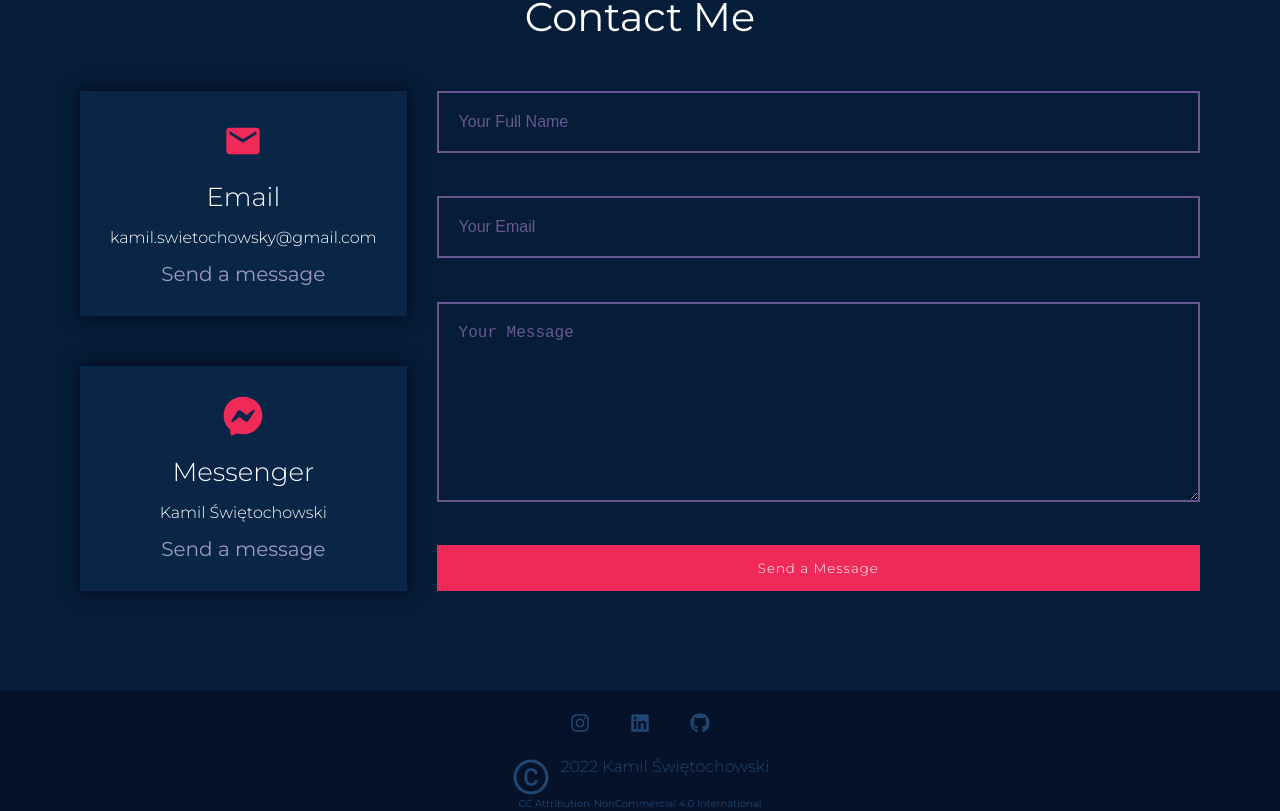
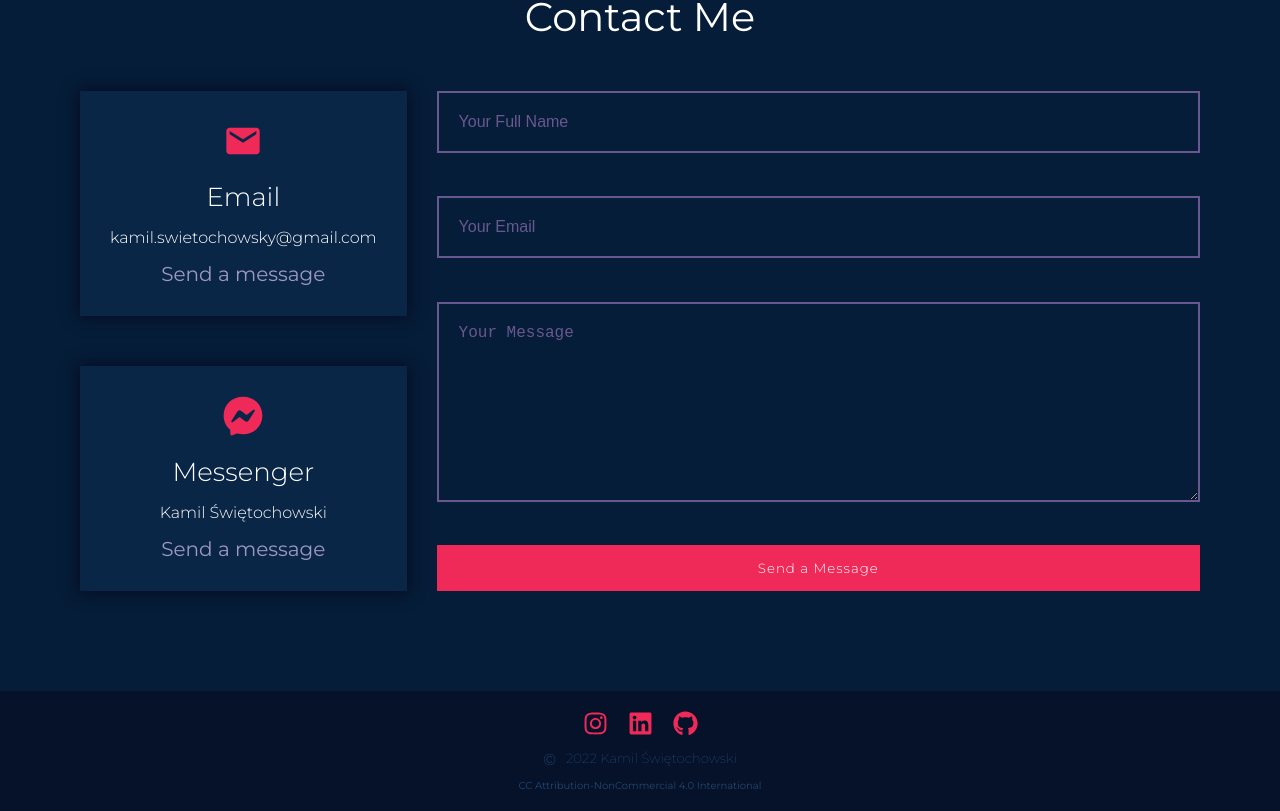
Before and after one commit to ksky793/portfolio, a React (Create React App) app: page / in a window 1280 px wide. Shown: the part 3783-4594 px from the top of the page. Built offline with nearby package versions, Linux system fonts and the light colour scheme.

Commit message:
Refactoring Footer / zastosowanie metodyki BEM

```diff
--- a/src/components/footer/Footer.css
+++ /dev/null
@@ -1,49 +0,0 @@
-.footer {
-	display: flex;
-	flex-direction: column;
-	justify-content: center;
-	align-items: center;
-	position: relative;
-	width: 100%;
-	height: 120px;
-	background-color: var(--darkPurpleBackground);
-}
-
-.footer-icons-container {
-	width: 100%;
-	display: flex;
-	justify-content: center;
-	align-items: center;
-}
-
-.ic-instagram,
-.ic-linkedin,
-.ic-github {
-	color: var(--footerColor);
-	margin: 20px;
-	font-size: 20px;
-}
-
-.footer-copyright-container {
-	display: flex;
-	justify-content: center;
-	align-items: flex-start;
-}
-.ic-copyright {
-	color: var(--footerColor);
-	margin-right: 10px;
-	cursor: default;
-}
-.ic-copyright:hover {
-	color: var(--footerColor);
-}
-
-.footer-copyright-container h5 {
-	font-size: 16px;
-	font-weight: 300;
-	color: var(--footerColor);
-}
-.license {
-	font-size: 10px;
-	color: var(--footerColor);
-}
--- a/src/components/footer/Footer.js
+++ b/src/components/footer/Footer.js
@@ -1,25 +1,36 @@
 import { FaInstagram, FaLinkedin, FaGithub } from 'react-icons/fa';
-import { AiOutlineCopyrightCircle } from 'react-icons/ai';
-import './Footer.css';
+import './Footer.scss';
+
 const Footer = () => {
 	return (
 		<footer className='footer' id='footer'>
-			<div className='footer-icons-container'>
-				<a href='https://www.instagram.com/k_a_mc_io/'>
-					<FaInstagram className='ic ic-instagram' />
+			<div className='footer__icons'>
+				<a
+					href='https://www.instagram.com/k_a_mc_io/'
+					className='footer__icon-link'
+				>
+					<FaInstagram className='ic ic--small' />
 				</a>
-				<a href='https://www.linkedin.com/in/kamil-świętochowski-3ba9771b9/'>
-					<FaLinkedin className='ic ic-linkedin' />
+				<a
+					href='https://www.linkedin.com/in/kamil-świętochowski-3ba9771b9/'
+					className='footer__icon-link'
+				>
+					<FaLinkedin className=' ic ic--small' />
 				</a>
-				<a href='https://github.com/ksky793?tab=repositories'>
-					<FaGithub className='ic ic-github' />
+				<a
+					href='https://github.com/ksky793?tab=repositories'
+					className='footer__icon-link'
+				>
+					<FaGithub className='ic ic--small' />
 				</a>
 			</div>
-			<div className='footer-copyright-container'>
-				<AiOutlineCopyrightCircle className='ic ic-copyright' />
-				<h5>2022 Kamil Świętochowski</h5>
+			<div className='footer__copyright m-t--10'>
+				<span className='footer__copyright__icon'>©</span>
+				<h5 className='footer__copyright__text'>2022 Kamil Świętochowski</h5>
 			</div>
-			<p className='license'>CC Attribution-NonCommercial 4.0 International</p>
+			<p className='footer__license m-t--10'>
+				CC Attribution-NonCommercial 4.0 International
+			</p>
 		</footer>
 	);
 };
--- /dev/null
+++ b/src/components/footer/Footer.scss
@@ -0,0 +1,38 @@
+@import '../../variables.scss';
+
+$footerColor: #204672;
+
+.footer {
+	display: flex;
+	flex-direction: column;
+	justify-content: center;
+	align-items: center;
+	position: relative;
+	width: 100%;
+	height: 120px;
+	background-color: $darkPurpleBackground;
+
+	&__copyright {
+		display: flex;
+		justify-content: center;
+		align-items: flex-start;
+		color: $footerColor;
+		font-size: 16px;
+		font-weight: 300;
+
+		&__icon {
+			margin-right: 10px;
+		}
+		&__text {
+			font-weight: 200;
+		}
+	}
+
+	&__icon-link {
+		margin: 0 10px;
+	}
+	&__license {
+		font-size: 10px;
+		color: $footerColor;
+	}
+}
```
